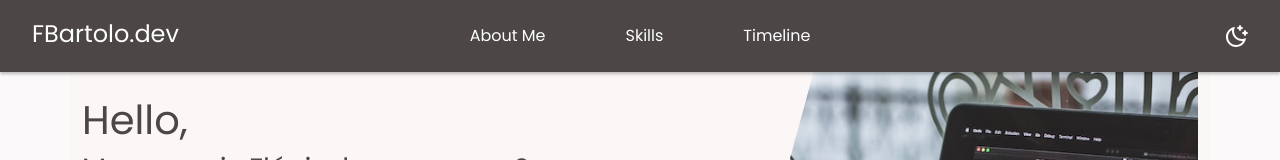
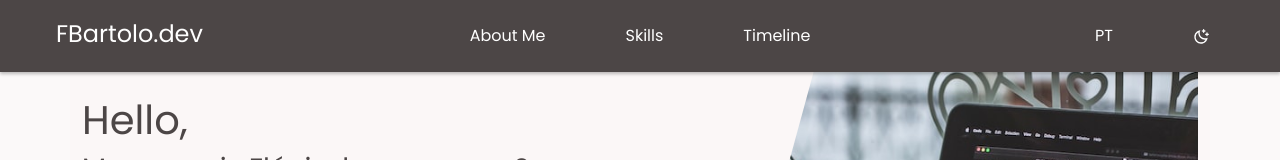
Before and after one commit to flaviobartolo/portfolio-spa, a React (Create React App) app: page / in a window 1280 px wide. Shown: the top 160 px of the page. Built offline with nearby package versions, Linux system fonts and the light colour scheme.

Commit message:
lang and theme icons

```diff
--- a/src/pages/components/Navigation/NavTest.css
+++ b/src/pages/components/Navigation/NavTest.css
@@ -44,7 +44,7 @@
 }
 
 .main-navigation-desktop__left-container, .main-navigation-desktop__right-container {
-  width: 10rem;
+  width: 12rem;
 }
 
 .main-navigation-desktop__left-container a{
@@ -53,6 +53,11 @@
 
 .main-navigation-desktop__right-container {
   text-align: right;
+}
+
+.main-navigation-desktop__title {
+  padding-left: 1.5rem;
+  padding-right: 1.5rem;
 }
 
 .underline-effect::after {
@@ -68,3 +73,12 @@
 .underline-effect:hover::after {
   width: 100%;
 }
+
+
+.main-navigation-desktop__theme ul{
+  justify-content: right;
+}
+
+.main-navigation-desktop__right-container ul li:last-child{
+  font-size: 1rem;
+}
--- a/src/pages/components/Navigation/NavTest.js
+++ b/src/pages/components/Navigation/NavTest.js
@@ -1,10 +1,24 @@
-import React from 'react'
+import React, { useState } from 'react'
+
 import { Link } from 'react-router-dom'
 import { RiMoonClearLine } from 'react-icons/ri'
+import { BsSun } from 'react-icons/bs'
 
 import './NavTest.css'
 
 const NavTest = () => {
+
+  const [dayIcon, setDayIcon] = useState(true)
+  const [langPT, setLangPT] = useState(true)
+
+  const toggleDayNight = () => {
+    setDayIcon(!dayIcon)
+  }
+
+  const toggleLang = () => {
+    setLangPT(!langPT)
+  }
+
   return <>
   <nav className='main-navigation-desktop'>
     <div className='main-navigation-desktop__left-container'>
@@ -24,9 +38,18 @@ const NavTest = () => {
       </li>
     </ul>
     <div className='main-navigation-desktop__right-container'>
-      <h4 className='main-navigation-desktop__theme'>
-        <Link to='/'><RiMoonClearLine /></Link>
-      </h4>
+        <ul>
+          <li>
+            <Link onClick={toggleLang}>
+              {langPT ?  'PT' :  'EN' }
+            </Link>
+          </li>
+          <li>
+            <Link onClick={toggleDayNight}>
+              {dayIcon ?  <RiMoonClearLine /> :  <BsSun />}
+            </Link>
+          </li>
+        </ul>
     </div>
   </nav>
   </>
```
